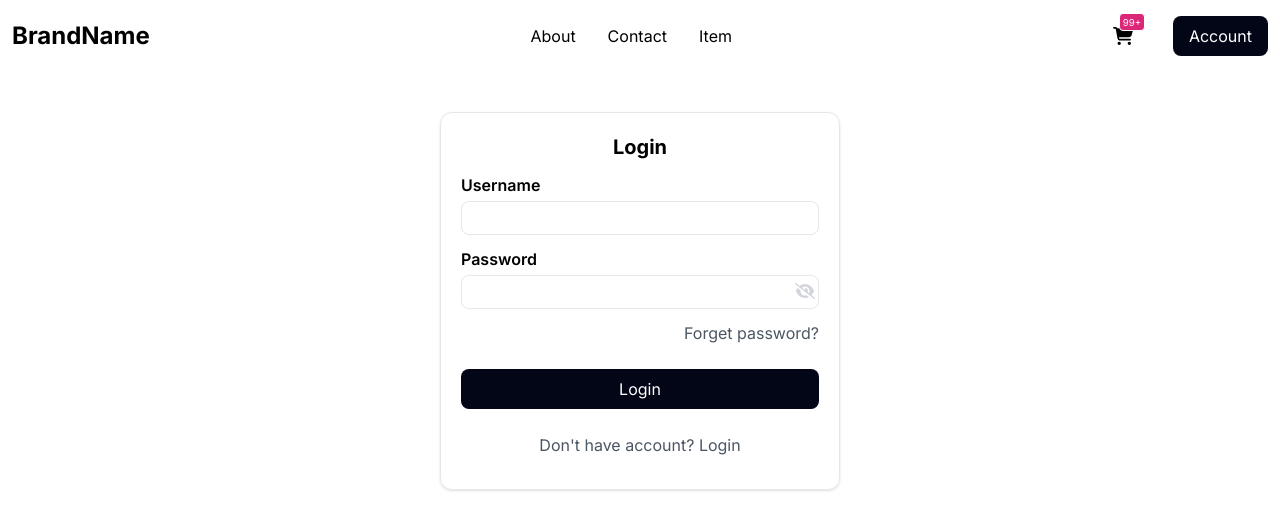
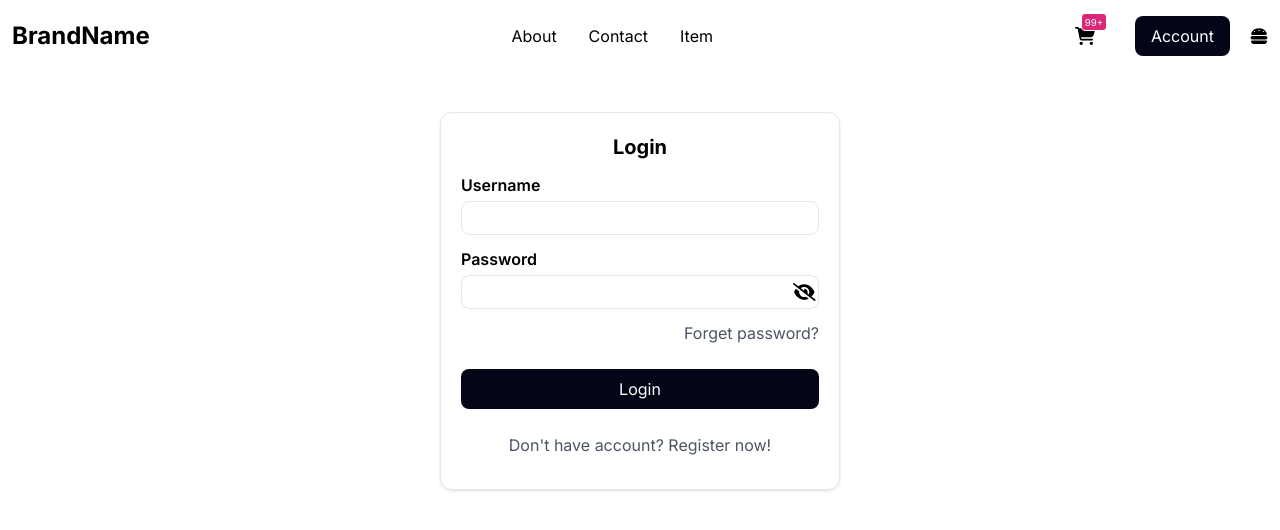
Before and after one commit to musiur/next-base-template, a Next.js app: page /auth/login in a window 1280 px wide. Shown: the top 530 px of the page. Built offline with nearby package versions, Linux system fonts and the light colour scheme.

Commit message:
comp-dev:: login & register: page routing added; layout: fontawesome big icon on load issue fixed

```diff
--- a/app/auth/login/page.tsx
+++ b/app/auth/login/page.tsx
@@ -83,7 +83,7 @@ const Login = () => {
             <FontAwesomeIcon
               icon={!showPass ? faEyeSlash : faEye}
               onClick={() => setShowPass(!showPass)}
-              className="absolute top-[36px] right-0 mr-1 text-gray-300 hover:text-gray-600 icon cursor-pointer"
+              className="absolute top-[36px] right-0 mr-1 icon-base cursor-pointer"
             />
           </div>
           <div>
@@ -94,7 +94,7 @@ const Login = () => {
           </button>
           <div>
             <Link href="/auth/register" className="text-center">
-              {`Don't`} have account? Login
+              {`Don't`} have account? Register now!
             </Link>
           </div>
         </form>
--- a/app/auth/register/page.tsx
+++ b/app/auth/register/page.tsx
@@ -100,7 +100,7 @@ const Register = () => {
             <FontAwesomeIcon
               icon={!showPass ? faEyeSlash : faEye}
               onClick={() => setShowPass(!showPass)}
-              className="absolute top-[36px] right-0 mr-1 text-gray-300 hover:text-gray-600 icon cursor-pointer"
+              className="absolute top-[36px] right-0 mr-1 icon-base cursor-pointer"
             />
           </div>
           <div>
@@ -117,7 +117,7 @@ const Register = () => {
             <FontAwesomeIcon
               icon={!showPass ? faEyeSlash : faEye}
               onClick={() => setShowPass(!showPass)}
-              className="absolute top-[36px] right-0 mr-1 text-gray-300 hover:text-gray-600 icon cursor-pointer"
+              className="absolute top-[36px] right-0 mr-1 icon-base cursor-pointer"
             />
           </div>
           <button className="btn-primary w-full" onClick={handleOnSubmit}>
--- a/app/layout.tsx
+++ b/app/layout.tsx
@@ -4,6 +4,10 @@ import { Inter } from "next/font/google";
 import { ReactElement } from "react";
 import LayoutsWrapper from "@/components/libs/layouts/LayoutsWrapper";
 import CoreCompWrapper from "@/components/libs/core/CoreCompWrapper";
+
+import "@fortawesome/fontawesome-svg-core/styles.css";
+import { config } from "@fortawesome/fontawesome-svg-core";
+config.autoAddCss = false;
 
 const inter = Inter({ subsets: ["latin"] });
 
--- a/app/page.tsx
+++ b/app/page.tsx
@@ -74,7 +74,7 @@ const Home = () => {
         </div>
       </section>
       {/* typography */}
-      <section className="container">
+      <section className="container mx-auto">
         <h3 className="mb-10">Typography</h3>
         <h5 className="mb-5">Headings</h5>
         <div className="p-5 rounded-xl bg-gray-100 grid grid-cols-1 gap-3">
@@ -87,7 +87,7 @@ const Home = () => {
         </div>
       </section>
 
-      <section className="container">
+      <section className="container mx-auto">
         <h3>Icons</h3>
         <div className="my-5 flex items-center justify-start gap-3">
           <FontAwesomeIcon icon={faCartShopping} className="icon-sm" />
--- a/components/libs/core/Navigation.tsx
+++ b/components/libs/core/Navigation.tsx
@@ -9,10 +9,6 @@ import { FontAwesomeIcon } from "@fortawesome/react-fontawesome";
 import Link from "next/link";
 import Badge from "./Badge";
 import { useEffect, useState } from "react";
-
-// import mockRouter from 'next-router-mock';
-
-// jest.mock('next/router', () => require('next-router-mock'));
 
 interface NavigationItemType {
   id: number;
```
